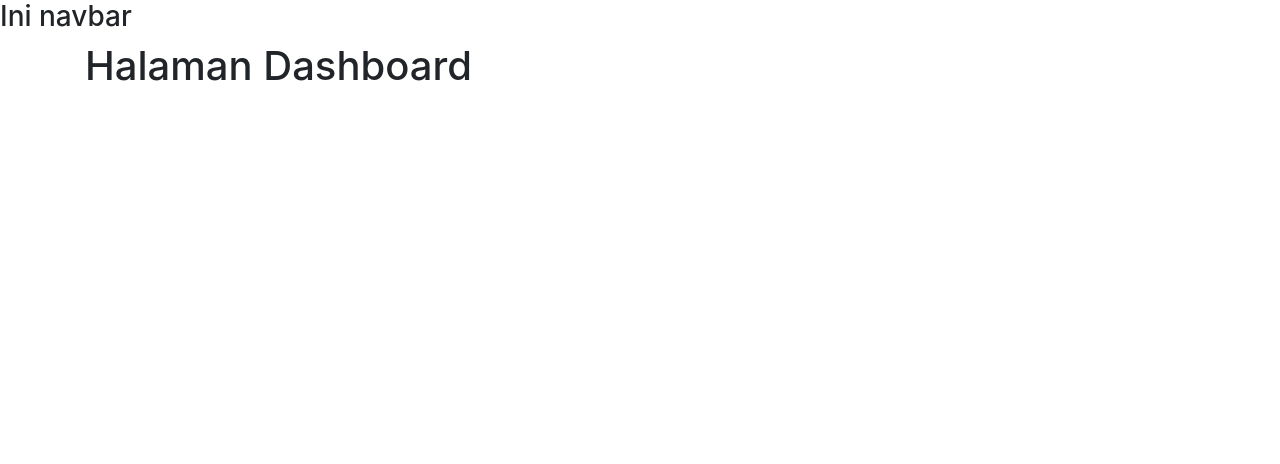
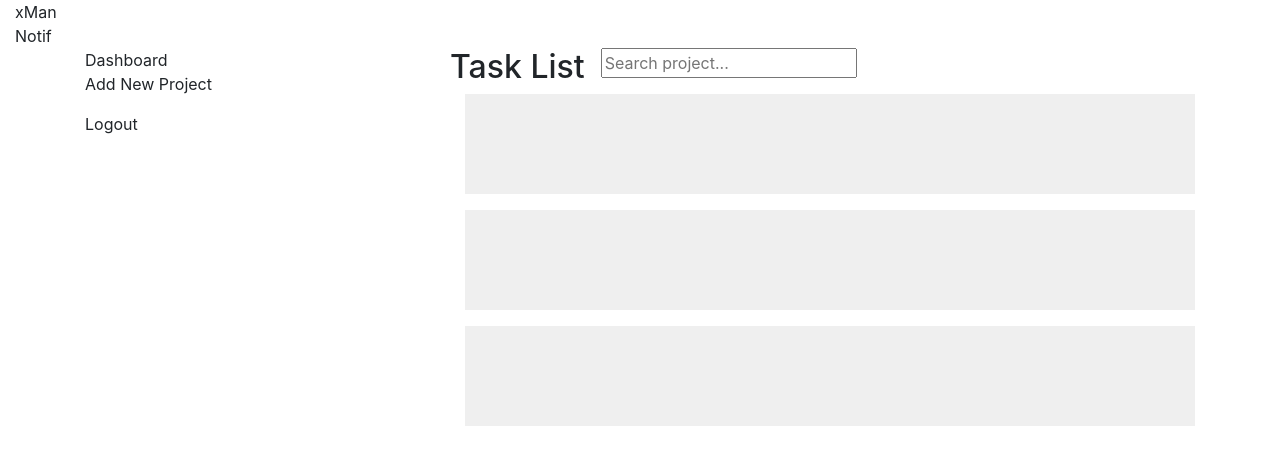
Before and after one commit to task-management-xapiens-batch-2/front-end-big-case, a React (Create React App) app: page /dashboard in a window 1280 px wide. Shown: the top 464 px of the page. Built offline with nearby package versions, Linux system fonts and the light colour scheme.

Commit message:
Navbar component, Dashboard pages

```diff
--- a/src/components/Navbar.component.jsx
+++ b/src/components/Navbar.component.jsx
@@ -3,8 +3,11 @@ import React from "react";
 const NavigationBar = () => {
   return (
     <div>
-      <div className="flex">
-        <h3>Ini navbar</h3>
+      <div className="container-fluid">
+        <div className="flex">
+          <div>xMan</div>
+          <div>Notif</div>
+        </div>
       </div>
     </div>
   );
--- a/src/index.css
+++ b/src/index.css
@@ -1,13 +1,15 @@
 body {
   margin: 0;
-  font-family: -apple-system, BlinkMacSystemFont, 'Segoe UI', 'Roboto', 'Oxygen',
-    'Ubuntu', 'Cantarell', 'Fira Sans', 'Droid Sans', 'Helvetica Neue',
+  font-family: -apple-system, BlinkMacSystemFont, "Segoe UI", "Roboto", "Oxygen",
+    "Ubuntu", "Cantarell", "Fira Sans", "Droid Sans", "Helvetica Neue",
     sans-serif;
   -webkit-font-smoothing: antialiased;
   -moz-osx-font-smoothing: grayscale;
 }
 
-code {
-  font-family: source-code-pro, Menlo, Monaco, Consolas, 'Courier New',
-    monospace;
+ul,
+li {
+  padding: 0;
+  margin: 0;
+  list-style: none;
 }
--- a/src/pages/Dashboard.js
+++ b/src/pages/Dashboard.js
@@ -3,7 +3,41 @@ import React from "react";
 const Dashboard = () => {
   return (
     <div className="container">
-      <h1>Halaman Dashboard</h1>
+      <div className="row">
+        <div className="col-sm-4">
+          <div>
+            <ul>
+              <li>Dashboard</li>
+              <li>Add New Project</li>
+            </ul>
+            <ul>
+              <li>Logout</li>
+            </ul>
+          </div>
+        </div>
+        <div className="col-sm-8">
+          <div className="row">
+            <h2>Task List</h2>
+            <div className="ml-3">
+              <input type="text" placeholder="Search project..." />
+            </div>
+          </div>
+          <div className="col">
+            <div
+              style={{ backgroundColor: "#efefef", height: 100 }}
+              className="row mb-3"
+            />
+            <div
+              style={{ backgroundColor: "#efefef", height: 100 }}
+              className="row mb-3"
+            />
+            <div
+              style={{ backgroundColor: "#efefef", height: 100 }}
+              className="row mb-3"
+            />
+          </div>
+        </div>
+      </div>
     </div>
   );
 };
```
